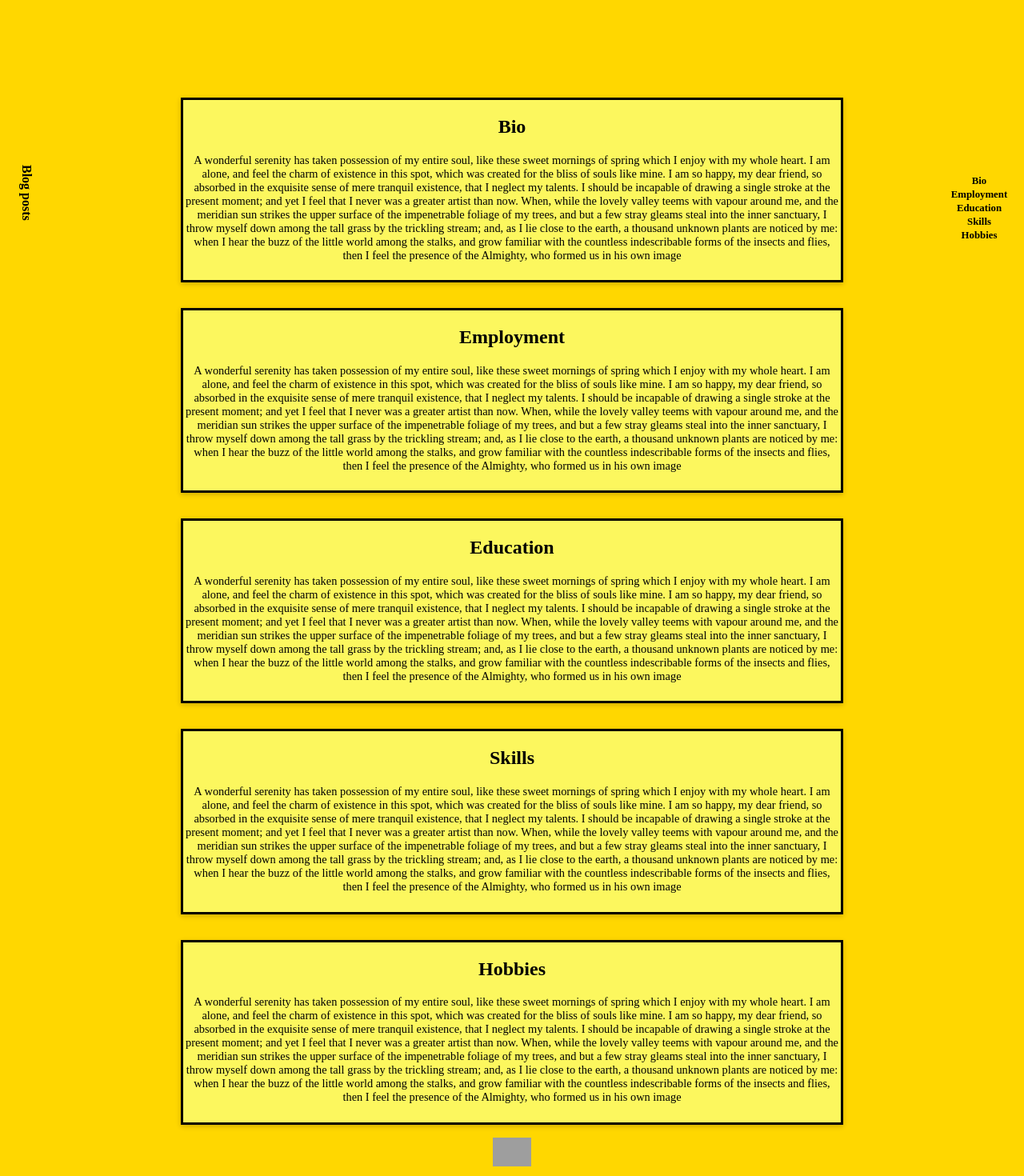
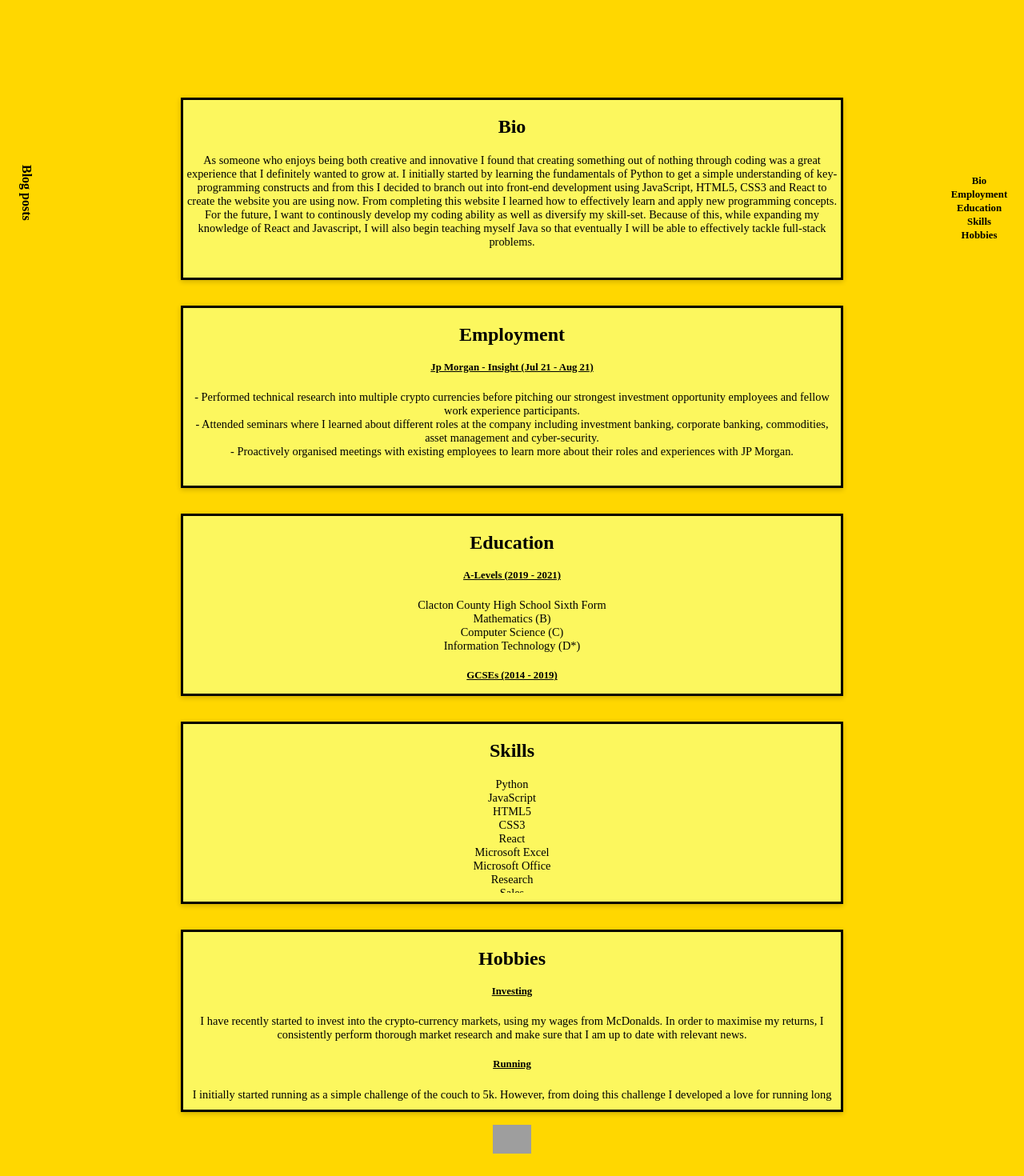
Before and after one commit to C-Brooker/personal-website, a React (Create React App) app: page /about-me in a window 1280 px wide. Shown: the part 102-1572 px from the top of the page at 80% size. Built offline with nearby package versions, Linux system fonts and the light colour scheme; grey boxes are pictures that could not be loaded.

Commit message:
styling(page): added content to about  me

```diff
--- a/src/components/pages/AboutMe.js
+++ b/src/components/pages/AboutMe.js
@@ -66,25 +66,22 @@ function AboutMe() {
         <AboutMeCard>
           <h2>Bio</h2>
           <div>
-            <p className={styles.aboutMeContent}>
-              A wonderful serenity has taken possession of my entire soul, like
-              these sweet mornings of spring which I enjoy with my whole heart.
-              I am alone, and feel the charm of existence in this spot, which
-              was created for the bliss of souls like mine. I am so happy, my
-              dear friend, so absorbed in the exquisite sense of mere tranquil
-              existence, that I neglect my talents. I should be incapable of
-              drawing a single stroke at the present moment; and yet I feel that
-              I never was a greater artist than now. When, while the lovely
-              valley teems with vapour around me, and the meridian sun strikes
-              the upper surface of the impenetrable foliage of my trees, and but
-              a few stray gleams steal into the inner sanctuary, I throw myself
-              down among the tall grass by the trickling stream; and, as I lie
-              close to the earth, a thousand unknown plants are noticed by me:
-              when I hear the buzz of the little world among the stalks, and
-              grow familiar with the countless indescribable forms of the
-              insects and flies, then I feel the presence of the Almighty, who
-              formed us in his own image
-            </p>
+            <div className={styles.aboutMeContent}>
+              As someone who enjoys being both creative and innovative I found
+              that creating something out of nothing through coding was a great
+              experience that I definitely wanted to grow at. I initially
+              started by learning the fundamentals of Python to get a simple
+              understanding of key-programming constructs and from this I
+              decided to branch out into front-end development using JavaScript,
+              HTML5, CSS3 and React to create the website you are using now.
+              From completing this website I learned how to effectively learn
+              and apply new programming concepts. For the future, I want to
+              continously develop my coding ability as well as diversify my
+              skill-set. Because of this, while expanding my knowledge of React
+              and Javascript, I will also begin teaching myself Java so that
+              eventually I will be able to effectively tackle full-stack
+              problems.
+            </div>
           </div>
         </AboutMeCard>
       </div>
@@ -92,25 +89,60 @@ function AboutMe() {
         <AboutMeCard>
           <h2>Employment</h2>
           <div>
-            <p className={styles.aboutMeContent}>
-              A wonderful serenity has taken possession of my entire soul, like
-              these sweet mornings of spring which I enjoy with my whole heart.
-              I am alone, and feel the charm of existence in this spot, which
-              was created for the bliss of souls like mine. I am so happy, my
-              dear friend, so absorbed in the exquisite sense of mere tranquil
-              existence, that I neglect my talents. I should be incapable of
-              drawing a single stroke at the present moment; and yet I feel that
-              I never was a greater artist than now. When, while the lovely
-              valley teems with vapour around me, and the meridian sun strikes
-              the upper surface of the impenetrable foliage of my trees, and but
-              a few stray gleams steal into the inner sanctuary, I throw myself
-              down among the tall grass by the trickling stream; and, as I lie
-              close to the earth, a thousand unknown plants are noticed by me:
-              when I hear the buzz of the little world among the stalks, and
-              grow familiar with the countless indescribable forms of the
-              insects and flies, then I feel the presence of the Almighty, who
-              formed us in his own image
-            </p>
+            <div className={styles.aboutMeContent}>
+              <h5 className={styles.topHeader}>
+                Jp Morgan - Insight (Jul 21 - Aug 21)
+              </h5>
+              - Performed technical research into multiple crypto currencies
+              before pitching our strongest investment opportunity employees and
+              fellow work experience participants.
+              <br />
+              - Attended seminars where I learned about different roles at the
+              company including investment banking, corporate banking,
+              commodities, asset management and cyber-security.
+              <br />- Proactively organised meetings with existing employees to
+              learn more about their roles and experiences with JP Morgan.{" "}
+              <h5 className={styles.header}>
+                InvestIn - Insight (Jul 21 - Aug 21)
+              </h5>
+              - Participated in aninvestment challenge where I performed
+              investment research for multiple companies and composed a
+              portfolio to maximise returns along with a group of fellow
+              students, achieving second place.
+              <br /> - Completed case study with fellow students where we
+              advised BMW on valuation for an acquisition by Volkswagen.
+              <br /> - Participated in simulated trading competition where I
+              achieved 200% returns.
+              <br /> - Performed SWOT analysis to during qualitative analysis of
+              potential investments.
+              <br /> - Attended valuation workshops where I learned about
+              technical analysis and fundamental analysis.
+              <h5 className={styles.header}>PwC - Insight (Jul 21)</h5>
+              -Participated in data cleansing and exploration workshop where I
+              learned how to extract key insights from data using Excel.
+              <br /> - Attended a technology workshop where I learned about the
+              applications of digital audit and data analytics.
+              <br /> - Participated in networking events and proactively set up
+              meetings with employees to learn about their roles.
+              <h5 className={styles.header}>
+                Mcdonalds - Crew member (Aug 19 -)
+              </h5>
+              - Working part-time alongside my A-levels studies.
+              <br /> - Providing excellent customer service to hundreds of
+              customers on a daily basis.
+              <br /> - Meeting tight deadlines to produce orders on time.
+              <br /> - Trained across tills, cooking appliances and restaurant
+              floor to become a versatile team member.
+              <h5 className={styles.header}>
+                Newspaper Courier (Aug 17- Jul 19)
+              </h5>
+              - Delivered hundreds of papers weekly to the correct address every
+              morning before school.
+              <br /> - Building relationships with the shops customers through
+              friendly conversation.
+              <br /> - Optimized the route to maximize the efficiency and
+              accuracy of delivery.
+            </div>
           </div>
         </AboutMeCard>
       </div>
@@ -118,25 +150,28 @@ function AboutMe() {
         <AboutMeCard>
           <h2>Education</h2>
           <div>
-            <p className={styles.aboutMeContent}>
-              A wonderful serenity has taken possession of my entire soul, like
-              these sweet mornings of spring which I enjoy with my whole heart.
-              I am alone, and feel the charm of existence in this spot, which
-              was created for the bliss of souls like mine. I am so happy, my
-              dear friend, so absorbed in the exquisite sense of mere tranquil
-              existence, that I neglect my talents. I should be incapable of
-              drawing a single stroke at the present moment; and yet I feel that
-              I never was a greater artist than now. When, while the lovely
-              valley teems with vapour around me, and the meridian sun strikes
-              the upper surface of the impenetrable foliage of my trees, and but
-              a few stray gleams steal into the inner sanctuary, I throw myself
-              down among the tall grass by the trickling stream; and, as I lie
-              close to the earth, a thousand unknown plants are noticed by me:
-              when I hear the buzz of the little world among the stalks, and
-              grow familiar with the countless indescribable forms of the
-              insects and flies, then I feel the presence of the Almighty, who
-              formed us in his own image
-            </p>
+            <div className={styles.aboutMeContent}>
+              <h5 className={styles.topHeader}>A-Levels (2019 - 2021)</h5>
+              Clacton County High School Sixth Form
+              <br />
+              Mathematics (B)
+              <br />
+              Computer Science (C)
+              <br />
+              Information Technology (D*)
+              <h5 className={styles.header}>GCSEs (2014 - 2019)</h5>
+              Clacton County High School
+              <br />
+              9 GCSE’s grade 4-9
+              <br />
+              including:
+              <br />
+              Mathematics (9)
+              <br />
+              Computer Science (7)
+              <br />
+              Physics (6)
+            </div>
           </div>
         </AboutMeCard>
       </div>
@@ -144,25 +179,30 @@ function AboutMe() {
         <AboutMeCard>
           <h2>Skills</h2>
           <div>
-            <p className={styles.aboutMeContent}>
-              A wonderful serenity has taken possession of my entire soul, like
-              these sweet mornings of spring which I enjoy with my whole heart.
-              I am alone, and feel the charm of existence in this spot, which
-              was created for the bliss of souls like mine. I am so happy, my
-              dear friend, so absorbed in the exquisite sense of mere tranquil
-              existence, that I neglect my talents. I should be incapable of
-              drawing a single stroke at the present moment; and yet I feel that
-              I never was a greater artist than now. When, while the lovely
-              valley teems with vapour around me, and the meridian sun strikes
-              the upper surface of the impenetrable foliage of my trees, and but
-              a few stray gleams steal into the inner sanctuary, I throw myself
-              down among the tall grass by the trickling stream; and, as I lie
-              close to the earth, a thousand unknown plants are noticed by me:
-              when I hear the buzz of the little world among the stalks, and
-              grow familiar with the countless indescribable forms of the
-              insects and flies, then I feel the presence of the Almighty, who
-              formed us in his own image
-            </p>
+            <div className={styles.aboutMeContent}>
+              <ul className={styles.aboutMeList}>
+                <li>Python</li>
+                <li>JavaScript</li>
+                <li>HTML5</li>
+                <li>CSS3</li>
+                <li>React</li>
+                <li>Microsoft Excel</li>
+                <li>Microsoft Office</li>
+                <li>Research</li>
+                <li>Sales</li>
+                <li>Strategy</li>
+                <li>Social Media</li>
+                <li>Customer Relationship Management (CRM)</li>
+                <li>Leadership</li>
+                <li>Problem Solving</li>
+                <li>Conflict Resolution</li>
+                <li>Communication</li>
+                <li>Presentations</li>
+                <li>Organization Skills</li>
+                <li>Time Management</li>
+                <li>English</li>
+              </ul>
+            </div>
           </div>
         </AboutMeCard>
       </div>
@@ -170,25 +210,24 @@ function AboutMe() {
         <AboutMeCard>
           <h2>Hobbies</h2>
           <div>
-            <p className={styles.aboutMeContent}>
-              A wonderful serenity has taken possession of my entire soul, like
-              these sweet mornings of spring which I enjoy with my whole heart.
-              I am alone, and feel the charm of existence in this spot, which
-              was created for the bliss of souls like mine. I am so happy, my
-              dear friend, so absorbed in the exquisite sense of mere tranquil
-              existence, that I neglect my talents. I should be incapable of
-              drawing a single stroke at the present moment; and yet I feel that
-              I never was a greater artist than now. When, while the lovely
-              valley teems with vapour around me, and the meridian sun strikes
-              the upper surface of the impenetrable foliage of my trees, and but
-              a few stray gleams steal into the inner sanctuary, I throw myself
-              down among the tall grass by the trickling stream; and, as I lie
-              close to the earth, a thousand unknown plants are noticed by me:
-              when I hear the buzz of the little world among the stalks, and
-              grow familiar with the countless indescribable forms of the
-              insects and flies, then I feel the presence of the Almighty, who
-              formed us in his own image
-            </p>
+            <div className={styles.aboutMeContent}>
+              <h5 className={styles.topHeader}>Investing</h5>I have recently
+              started to invest into the crypto-currency markets, using my wages
+              from McDonalds. In order to maximise my returns, I consistently
+              perform thorough market research and make sure that I am up to
+              date with relevant news.
+              <h5 className={styles.header}>Running</h5>I initially started
+              running as a simple challenge of the couch to 5k. However, from
+              doing this challenge I developed a love for running long distances
+              and developing my own mental fortitude to consistently push myself
+              further. Now, I frequently organise trail-runs with my friends as
+              I find it is a scenic way to enjoy my passion for running
+              <h5 className={styles.header}>Cooking</h5> I enjoy exercising my
+              creativity thorough learning and practising new recipes. It is
+              always interesting to turn individual items into a dish that is
+              stunning to look at, tastes phenomenal and provides me with the
+              opportunity to expand my cookery ability.
+            </div>
           </div>
         </AboutMeCard>
       </div>
--- a/src/components/pages/styles.module.css
+++ b/src/components/pages/styles.module.css
@@ -51,6 +51,7 @@
   height: 9rem;
   overflow: auto;
   font-size: 0.9rem;
+  margin-bottom: 0.7rem;
 }
 
 /* @media (min-width: 850px) {
@@ -117,3 +118,20 @@
 .hidden {
   display: none;
 }
+
+.topHeader {
+  margin-top: 0;
+  text-decoration: underline;
+  font-size: 0.8rem;
+}
+
+.header {
+  text-decoration: underline;
+  font-size: 0.8rem;
+}
+
+.aboutMeList {
+  list-style: none;
+  margin: 0;
+  padding: 0;
+}
```
